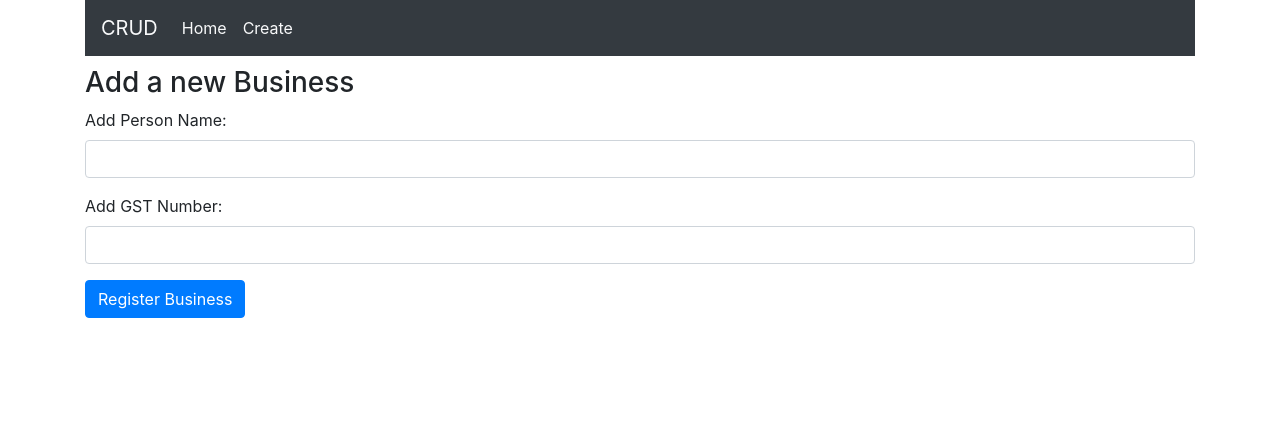
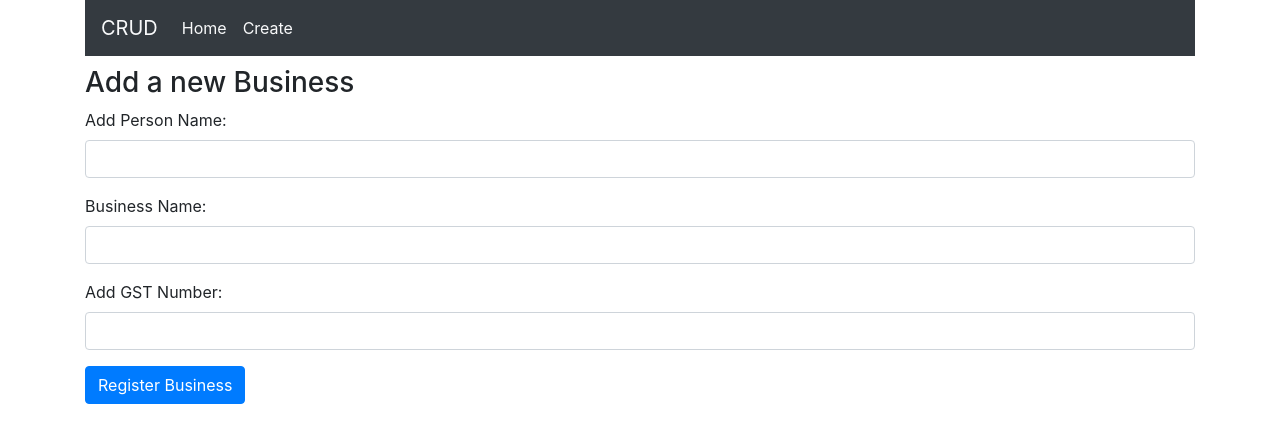
Before and after one commit to abrilnuro/CRUD-React, a React (Create React App) app: page /create in a window 1280 px wide. Shown: the top 442 px of the page. Built offline with nearby package versions, Linux system fonts and the light colour scheme.

Commit message:
se obtienen la informacion de los inputs y se hizo la accion del boton submit

```diff
--- a/src/App.js
+++ b/src/App.js
@@ -1,5 +1,4 @@
 import React from 'react';
-import logo from './logo.svg';
 import './App.css';
 import 'bootstrap/dist/css/bootstrap.min.css';
 import { BrowserRouter as Router, Switch, Route, Link } from 'react-router-dom';
--- a/src/components/create.component.js
+++ b/src/components/create.component.js
@@ -1,6 +1,38 @@
 import React from 'react';
 
 class Create extends React.Component {
+    constructor(props) {
+        super(props);
+
+        this.state = {
+            personName: '',
+            businessName: '',
+            businessGstNumber: ''
+        }
+
+        this.onChangePersonName = this.onChangePersonName.bind(this);
+        this.onChangeBusinessName = this.onChangeBusinessName.bind(this);
+        this.onChangeGstNumber = this.onChangeGstNumber.bind(this);
+        this.onSubmit = this.onSubmit.bind(this);
+    }
+
+    onChangePersonName(e) {
+        this.setState({personName: e.target.value});
+    }
+
+    onChangeBusinessName(e) {
+        this.setState({businessName: e.target.value});
+    }
+
+    onChangeGstNumber(e) {
+        this.setState({businessGstNumber: e.target.value});
+    }
+
+    onSubmit(e) {
+        e.preventDefault();
+        alert(this.state.businessGstNumber)
+    }
+
     render() {
         return(
             <React.Fragment>
@@ -10,16 +42,27 @@ class Create extends React.Component {
                     <form>
                         <div className="form-group">
                             <label>Add Person Name:</label>
-                            <input type="text" className="form-control"></input>
+                            <input type="text" className="form-control"
+                            value={this.state.personName}
+                            onChange={this.onChangePersonName}/>
+                        </div>
+                        <div className="form-group">
+                            <label>Business Name: </label>
+                            <input type="text" className="form-control"
+                            value={this.state.businessName}
+                            onChange={this.onChangeBusinessName}/>
                         </div>
 
                         <div className="form-group">
                             <label>Add GST Number: </label>
-                            <input type="text" className="form-control"/>
+                            <input type="text" className="form-control"
+                            vaue={this.state.businessGstNumber}
+                            onChange={this.onChangeGstNumber}/>
                         </div>
 
                         <div className="form-group">
-                            <input type="submit" value="Register Business" className="btn btn-primary"/>
+                            <input type="submit" value="Register Business"
+                            className="btn btn-primary" onClick={this.onSubmit}/>
                         </div>
                     </form>
                 </div>
```
